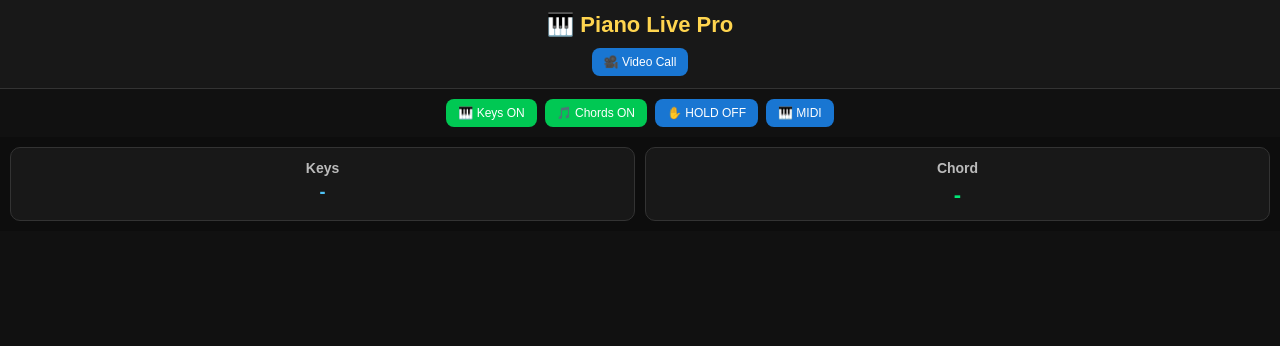
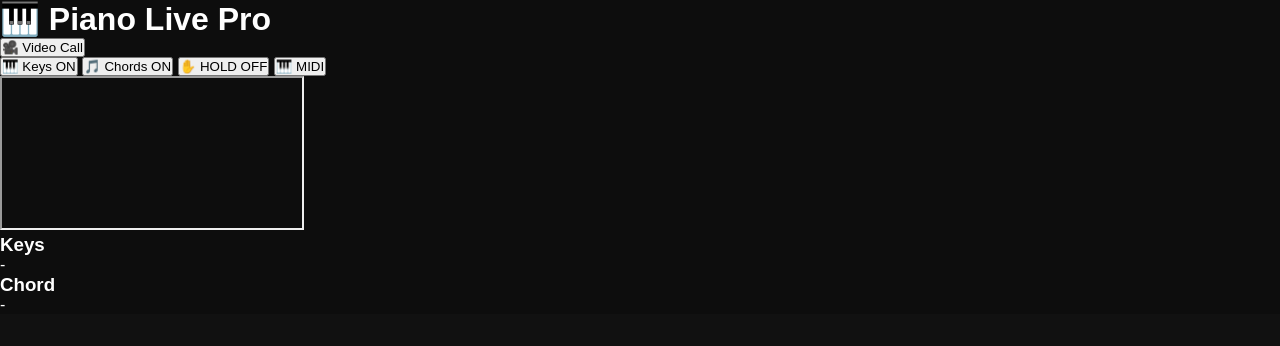
Before and after one commit to anikousmusicinstitute/anikous-music-institute-, a plain HTML site: page index.html in a window 1280 px wide. Drawn offline with Linux system fonts and the light colour scheme.

Commit message:
style.css

```diff
--- a/style.css
+++ b/style.css
@@ -3,110 +3,17 @@
 padding:0;
 box-sizing:border-box;
 font-family:Arial,sans-serif;
+-webkit-tap-highlight-color:transparent;
 }
 
 body{
 background:#0d0d0d;
 color:#fff;
-overflow:hidden;
+overflow-x:hidden;
+overflow-y:auto;
 user-select:none;
 -webkit-user-select:none;
-}
-
-/* HEADER */
-
-.top{
-background:#181818;
-padding:12px;
-text-align:center;
-border-bottom:1px solid #333;
-}
-
-.top h1{
-font-size:22px;
-color:#ffd54f;
-margin-bottom:10px;
-}
-
-/* BUTTONS */
-
-.options{
-display:flex;
-justify-content:center;
-flex-wrap:wrap;
-gap:8px;
-padding:10px;
-background:#111;
-}
-
-button{
-padding:7px 12px;
-font-size:12px;
-border:none;
-border-radius:8px;
-background:#1976d2;
-color:white;
-cursor:pointer;
-transition:.2s;
-}
-
-button.active{
-background:#00c853;
-}
-
-button:active{
-transform:scale(.95);
-}
-
-/* VIDEO */
-
-#videoBox{
-width:100%;
-display:flex;
-justify-content:center;
-}
-
-#meet{
-width:100%;
-height:0;
-border:none;
-display:none;
-}
-
-/* INFO */
-
-.info{
-display:grid;
-grid-template-columns:1fr 1fr;
-gap:10px;
-padding:10px;
-}
-
-.card{
-background:#181818;
-padding:12px;
-border-radius:10px;
-text-align:center;
-border:1px solid #333;
-}
-
-.card h3{
-font-size:14px;
-margin-bottom:6px;
-color:#bbb;
-}
-
-#keyShow{
-font-size:18px;
-color:#4fc3f7;
-font-weight:bold;
-word-break:break-word;
-}
-
-#chordShow{
-font-size:22px;
-color:#00e676;
-font-weight:bold;
+touch-action:manipulation;
 }
 
 /* PIANO */
@@ -119,6 +26,8 @@
 padding:15px 0;
 -webkit-overflow-scrolling:touch;
 scrollbar-width:none;
+touch-action:pan-x;
+cursor:grab;
 }
 
 .pianoArea::-webkit-scrollbar{
@@ -128,6 +37,7 @@
 #piano{
 position:relative;
 height:250px;
+min-width:max-content;
 }
 
 /* WHITE KEY */
@@ -140,16 +50,7 @@
 border:1px solid #888;
 border-radius:0 0 8px 8px;
 z-index:1;
-}
-
-.white span{
-position:absolute;
-bottom:10px;
-width:100%;
-text-align:center;
-font-size:10px;
-font-weight:bold;
-color:#111;
+touch-action:none;
 }
 
 .white.active{
@@ -166,6 +67,7 @@
 background:linear-gradient(#333,#000);
 border-radius:0 0 6px 6px;
 z-index:2;
+touch-action:none;
 }
 
 .black.active{
```
